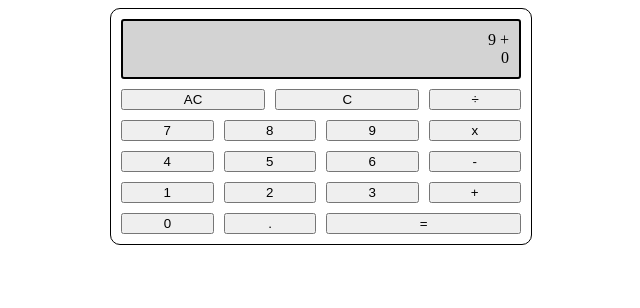
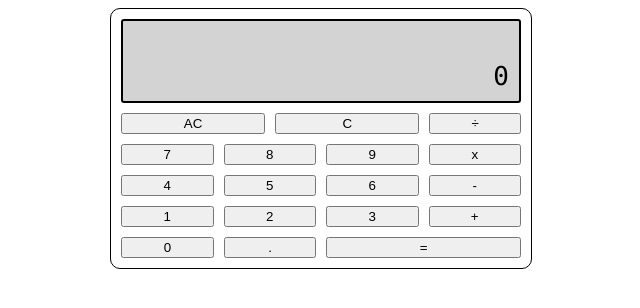
Before and after one commit to bmanara/calculator, a plain HTML site: page index.html in a window 1280 px wide. Shown: the whole page, without its empty margins (319-959 px from the left). Drawn offline with Linux system fonts and the light colour scheme.

Commit message:
Update GUI

```diff
--- a/index.html
+++ b/index.html
@@ -9,7 +9,7 @@
         <div id="calculator" class="container">
             <div id="screen" class="container">
                 <div id="top-screen">
-                    9 +
+
                 </div>
                 <div id="bottom-screen">
                     0
--- a/styles.css
+++ b/styles.css
@@ -2,6 +2,7 @@ body {
     display: flex;
     justify-content: center;
     align-items: center;
+    font-family: "Lucida Console", monospace;
 }
 
 /* Calculator styling */
@@ -27,6 +28,17 @@ body {
     text-align: right;
 }
 
+#top-screen {
+    height: 20px;
+    font-size: 16px;
+    margin-bottom: 10px;
+}
+
+#bottom-screen {
+    height: 30px;
+    font-size: 26px;
+}
+
 /* Button styling */
 #buttons {
     display: flex;
```
